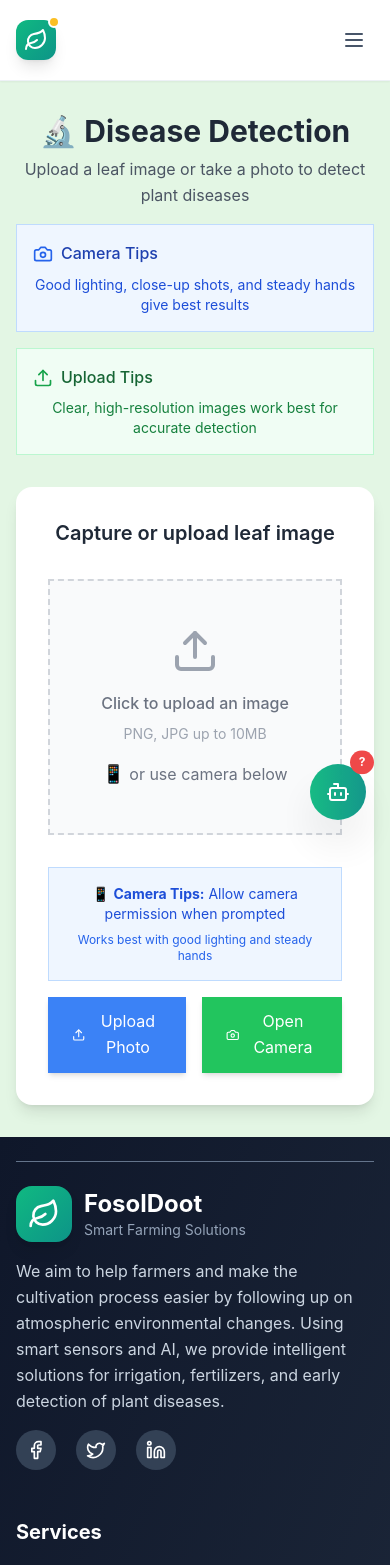
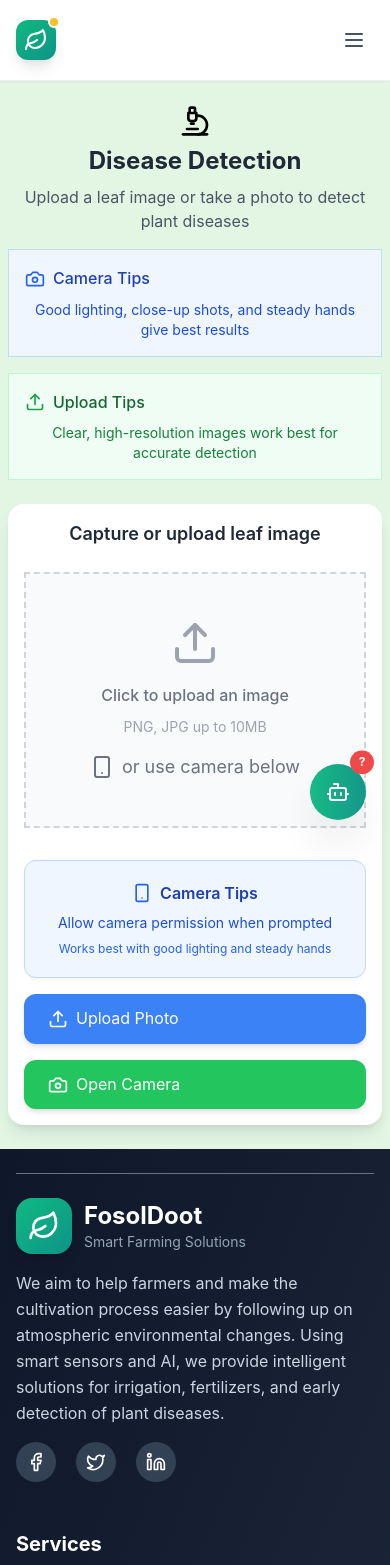
Before and after one commit to niloychandrasarker/Foshol-Doot, a React (Vite) app: page /disease-detection in a window 390 px wide. Shown: the top 1565 px of the page. Built offline with nearby package versions, Linux system fonts and the light colour scheme.

Commit message:
Enhanch DiseasesDetection page + make it responsive...

```diff
--- a/src/pages/DiseaseDetection.jsx
+++ b/src/pages/DiseaseDetection.jsx
@@ -1,5 +1,13 @@
 import { useState, useRef, useCallback, useEffect } from "react";
-import { Upload, RotateCcw, Camera, X, FlipHorizontal } from "lucide-react";
+import {
+  Upload,
+  RotateCcw,
+  Camera,
+  X,
+  FlipHorizontal,
+  Microscope,
+  Smartphone,
+} from "lucide-react";
 
 export default function DiseaseDetection() {
   const [selectedImage, setSelectedImage] = useState(null);
@@ -253,22 +261,28 @@ export default function DiseaseDetection() {
   };
 
   return (
-    <div className="min-h-screen bg-[#e3f6e4] py-8 px-4">
-      <div className="max-w-2xl mx-auto">
+    <div className="min-h-screen bg-[#e3f6e4] py-6 px-2 sm:px-4">
+      <div className="max-w-2xl mx-auto w-full">
         {/* Header */}
-        <div className="text-center mb-8">
-          <h1 className="text-3xl font-bold text-gray-800 mb-2">
-            🔬 Disease Detection
-          </h1>
-          <p className="text-gray-600 mb-4">
+        <div className="text-center mb-6">
+          <div className="flex flex-col items-center justify-center gap-2 sm:flex-row">
+            <Microscope className="w-8 h-8" aria-label="Microscope icon" />
+            <h1 className="text-2xl sm:text-3xl font-bold text-gray-800 mb-2">
+              Disease Detection
+            </h1>
+          </div>
+          <p className="text-gray-600 mb-4 text-base sm:text-lg">
             Upload a leaf image or take a photo to detect plant diseases
           </p>
 
           {/* Info Cards */}
-          <div className="grid grid-cols-1 md:grid-cols-2 gap-4 max-w-2xl mx-auto">
+          <div className="grid grid-cols-1 sm:grid-cols-2 gap-4 max-w-2xl mx-auto">
             <div className="bg-blue-50 border border-blue-200 rounded-lg p-4">
               <div className="flex items-center gap-2 mb-2">
-                <Camera className="w-5 h-5 text-blue-600" />
+                <Camera
+                  className="w-5 h-5 text-blue-600"
+                  aria-label="Camera icon"
+                />
                 <span className="font-medium text-blue-800">Camera Tips</span>
               </div>
               <p className="text-sm text-blue-700">
@@ -279,7 +293,10 @@ export default function DiseaseDetection() {
 
             <div className="bg-green-50 border border-green-200 rounded-lg p-4">
               <div className="flex items-center gap-2 mb-2">
-                <Upload className="w-5 h-5 text-green-600" />
+                <Upload
+                  className="w-5 h-5 text-green-600"
+                  aria-label="Upload icon"
+                />
                 <span className="font-medium text-green-800">Upload Tips</span>
               </div>
               <p className="text-sm text-green-700">
@@ -290,36 +307,26 @@ export default function DiseaseDetection() {
         </div>
 
         {/* Main Card */}
-        <div className="bg-white rounded-2xl shadow-lg p-8">
+        <div className="bg-white rounded-2xl shadow-lg p-4 sm:p-8">
           {/* Title */}
-          <h2 className="text-xl font-semibold text-gray-800 text-center mb-8">
+          <h2 className="text-lg sm:text-xl font-semibold text-gray-800 text-center mb-6 sm:mb-8">
             Capture or upload leaf image
           </h2>
 
           {/* Camera Section */}
           {isCameraOpen && (
-            <div className="relative mb-8 bg-black rounded-lg overflow-hidden">
+            <div className="relative mb-8 bg-black rounded-lg overflow-hidden aspect-video max-h-80">
               <video
                 ref={videoRef}
                 autoPlay
                 playsInline
                 muted
-                className="w-full h-64 object-cover"
+                className="w-full h-full object-contain sm:object-cover"
                 style={{
                   transform: facingMode === "user" ? "scaleX(-1)" : "none",
+                  maxHeight: "320px",
                 }}
-                onLoadedMetadata={() => {
-                  console.log("Video metadata loaded");
-                  if (videoRef.current && videoRef.current.videoWidth > 0) {
-                    setIsVideoReady(true);
-                  }
-                }}
-                onCanPlay={() => {
-                  console.log("Video can play");
-                  if (videoRef.current && videoRef.current.videoWidth > 0) {
-                    setIsVideoReady(true);
-                  }
-                }}
+                aria-label="Camera preview"
               />
 
               {/* Loading indicator */}
@@ -346,11 +353,11 @@ export default function DiseaseDetection() {
               )}
 
               {/* Camera Controls */}
-              <div className="absolute bottom-4 left-0 right-0 flex justify-center items-center gap-4">
+              <div className="absolute bottom-4 left-0 right-0 flex flex-wrap justify-center items-center gap-4 px-2">
                 {/* Capture Button */}
                 <button
                   onClick={capturePhoto}
-                  className={`w-20 h-20 rounded-full border-4 transition-all duration-200 flex items-center justify-center shadow-lg ${
+                  className={`w-16 h-16 sm:w-20 sm:h-20 rounded-full border-4 transition-all duration-200 flex items-center justify-center shadow-lg focus:outline-none focus:ring-2 focus:ring-green-400 ${
                     isVideoReady
                       ? "bg-white border-gray-300 hover:border-green-500 active:scale-95 cursor-pointer"
                       : "bg-gray-300 border-gray-400 cursor-not-allowed opacity-50"
@@ -361,9 +368,10 @@ export default function DiseaseDetection() {
                       ? "Capture Photo"
                       : "Please wait, camera is loading..."
                   }
+                  aria-label="Capture photo"
                 >
                   <div
-                    className={`w-16 h-16 rounded-full flex items-center justify-center ${
+                    className={`w-12 h-12 sm:w-16 sm:h-16 rounded-full flex items-center justify-center ${
                       isVideoReady ? "bg-green-500" : "bg-gray-400"
                     }`}
                   >
@@ -374,13 +382,14 @@ export default function DiseaseDetection() {
                 {/* Switch Camera */}
                 <button
                   onClick={switchCamera}
-                  className={`p-4 text-white rounded-full transition-colors shadow-lg ${
+                  className={`p-3 sm:p-4 text-white rounded-full transition-colors shadow-lg focus:outline-none focus:ring-2 focus:ring-green-400 ${
                     isVideoReady
                       ? "bg-black/60 hover:bg-black/80 cursor-pointer"
                       : "bg-gray-600/60 cursor-not-allowed opacity-50"
                   }`}
                   title={isVideoReady ? "Switch Camera" : "Camera loading..."}
                   disabled={!isVideoReady}
+                  aria-label="Switch camera"
                 >
                   <FlipHorizontal className="w-6 h-6" />
                 </button>
@@ -388,8 +397,9 @@ export default function DiseaseDetection() {
                 {/* Close Camera */}
                 <button
                   onClick={stopCamera}
-                  className="p-4 bg-red-500/80 text-white rounded-full hover:bg-red-600 transition-colors shadow-lg"
+                  className="p-3 sm:p-4 bg-red-500/80 text-white rounded-full hover:bg-red-600 transition-colors shadow-lg focus:outline-none focus:ring-2 focus:ring-red-400"
                   title="Close Camera"
+                  aria-label="Close camera"
                 >
                   <X className="w-6 h-6" />
                 </button>
@@ -447,15 +457,19 @@ export default function DiseaseDetection() {
                   </div>
                 ) : (
                   <div className="text-center">
-                    <Upload className="w-12 h-12 text-gray-400 mx-auto mb-4" />
+                    <Upload
+                      className="w-12 h-12 text-gray-400 mx-auto mb-4"
+                      aria-label="Upload icon"
+                    />
                     <p className="text-gray-500 font-medium">
                       Click to upload an image
                     </p>
                     <p className="text-sm text-gray-400 mt-2">
                       PNG, JPG up to 10MB
                     </p>
-                    <div className="mt-4 text-gray-500">
-                      <span className="text-lg">📱</span> or use camera below
+                    <div className="mt-4 text-gray-500 flex items-center justify-center gap-2">
+                      <Smartphone aria-label="Smartphone icon" />
+                      <span className="text-lg">or use camera below</span>
                     </div>
                   </div>
                 )}
@@ -475,21 +489,27 @@ export default function DiseaseDetection() {
           {!isCameraOpen && (
             <div className="space-y-4">
               {/* Camera Status Info */}
-              <div className="bg-blue-50 border border-blue-200 rounded-lg p-4 text-center">
-                <p className="text-sm text-blue-700 mb-2">
-                  📱 <strong>Camera Tips:</strong> Allow camera permission when
-                  prompted
+              <div className="bg-blue-50 border border-blue-200 rounded-xl p-5 text-center shadow-sm">
+                <div className="flex items-center justify-center gap-2 mb-2">
+                  <Smartphone className="h-5 w-5 text-blue-600" />
+                  <h3 className="text-base font-semibold text-blue-800">
+                    Camera Tips
+                  </h3>
+                </div>
+                <p className="text-sm text-blue-700">
+                  Allow camera permission when prompted
                 </p>
-                <p className="text-xs text-blue-600">
+                <p className="text-xs text-blue-600 mt-2">
                   Works best with good lighting and steady hands
                 </p>
               </div>
 
-              <div className="flex justify-center gap-4">
+              <div className="flex flex-col sm:flex-row justify-center gap-4">
                 {/* Upload Button */}
                 <button
                   onClick={handleUploadClick}
-                  className="flex items-center gap-2 px-6 py-3 bg-blue-500 text-white rounded-lg hover:bg-blue-600 transition-colors shadow-md"
+                  className="flex items-center gap-2 px-6 py-3 bg-blue-500 text-white rounded-xl hover:bg-blue-600 transition-colors shadow-md focus:outline-none focus:ring-2 focus:ring-blue-400"
+                  aria-label="Upload photo"
                 >
                   <Upload className="w-5 h-5" />
                   Upload Photo
@@ -498,7 +518,8 @@ export default function DiseaseDetection() {
                 {/* Camera Button */}
                 <button
                   onClick={startCamera}
-                  className="flex items-center gap-2 px-6 py-3 bg-green-500 text-white rounded-lg hover:bg-green-600 transition-colors shadow-md"
+                  className="flex items-center gap-2 px-6 py-3 bg-green-500 text-white rounded-xl hover:bg-green-600 transition-colors shadow-md focus:outline-none focus:ring-2 focus:ring-green-400"
+                  aria-label="Open camera"
                 >
                   <Camera className="w-5 h-5" />
                   Open Camera
@@ -508,7 +529,8 @@ export default function DiseaseDetection() {
                 {selectedImage && (
                   <button
                     onClick={handleRetake}
-                    className="flex items-center gap-2 px-6 py-3 bg-gray-500 text-white rounded-lg hover:bg-gray-600 transition-colors shadow-md"
+                    className="flex items-center gap-2 px-6 py-3 bg-gray-500 text-white rounded-lg hover:bg-gray-600 transition-colors shadow-md focus:outline-none focus:ring-2 focus:ring-gray-400"
+                    aria-label="Retake"
                   >
                     <RotateCcw className="w-5 h-5" />
                     Retake
@@ -526,7 +548,8 @@ export default function DiseaseDetection() {
             <div className="text-center mb-8">
               <button
                 onClick={handleAnalyze}
-                className="px-8 py-3 bg-[#4caf50] text-white font-semibold rounded-lg hover:bg-[#45a049] transition-colors"
+                className="px-8 py-3 bg-[#4caf50] text-white font-semibold rounded-lg hover:bg-[#45a049] transition-colors focus:outline-none focus:ring-2 focus:ring-green-400"
+                aria-label="Analyze image"
               >
                 Analyze Image
               </button>
@@ -536,7 +559,10 @@ export default function DiseaseDetection() {
           {/* Result Button */}
           {result && (
             <div className="text-center mb-8">
-              <button className="px-8 py-3 bg-[#4caf50] text-white font-semibold rounded-lg flex items-center gap-2 mx-auto">
+              <button
+                className="px-8 py-3 bg-[#4caf50] text-white font-semibold rounded-lg flex items-center gap-2 mx-auto focus:outline-none focus:ring-2 focus:ring-green-400"
+                aria-label="Detected disease"
+              >
                 <span className="w-5 h-5 text-white">🔍</span>
                 Detected disease
               </button>
```
